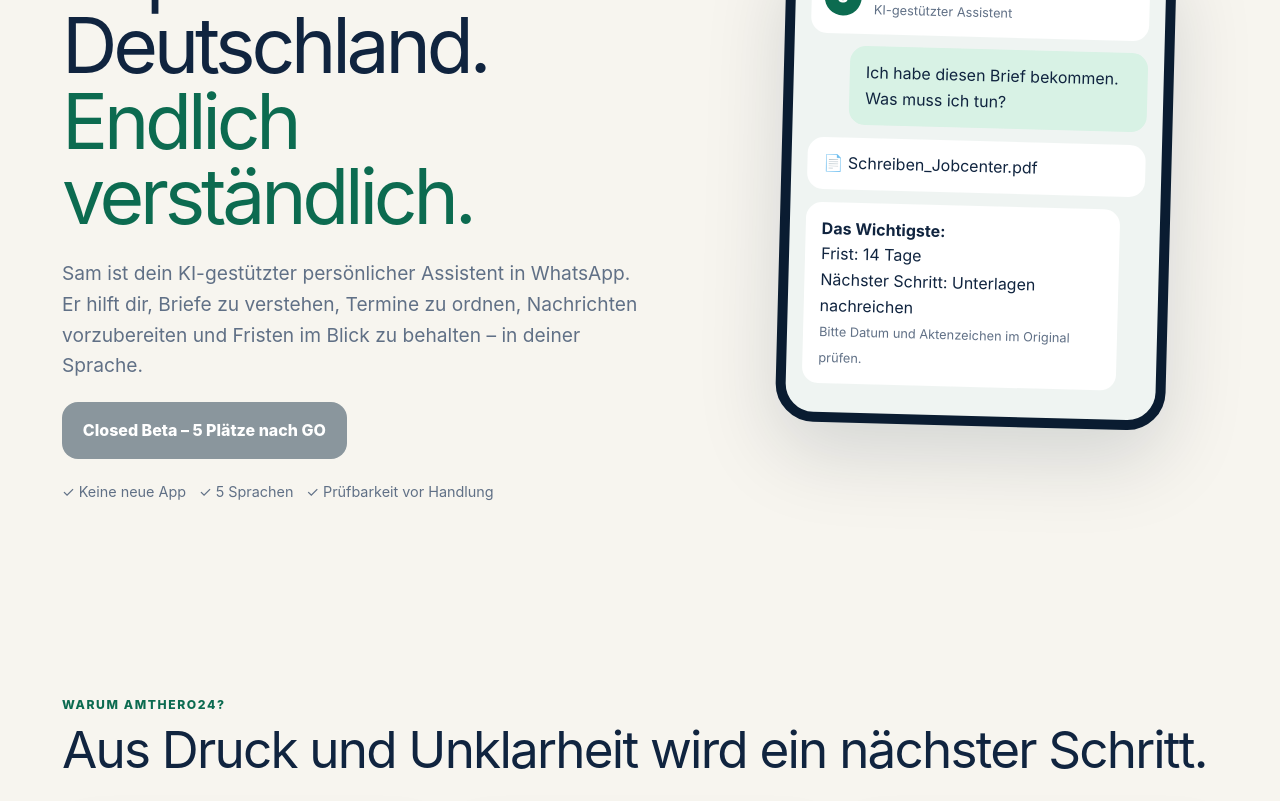
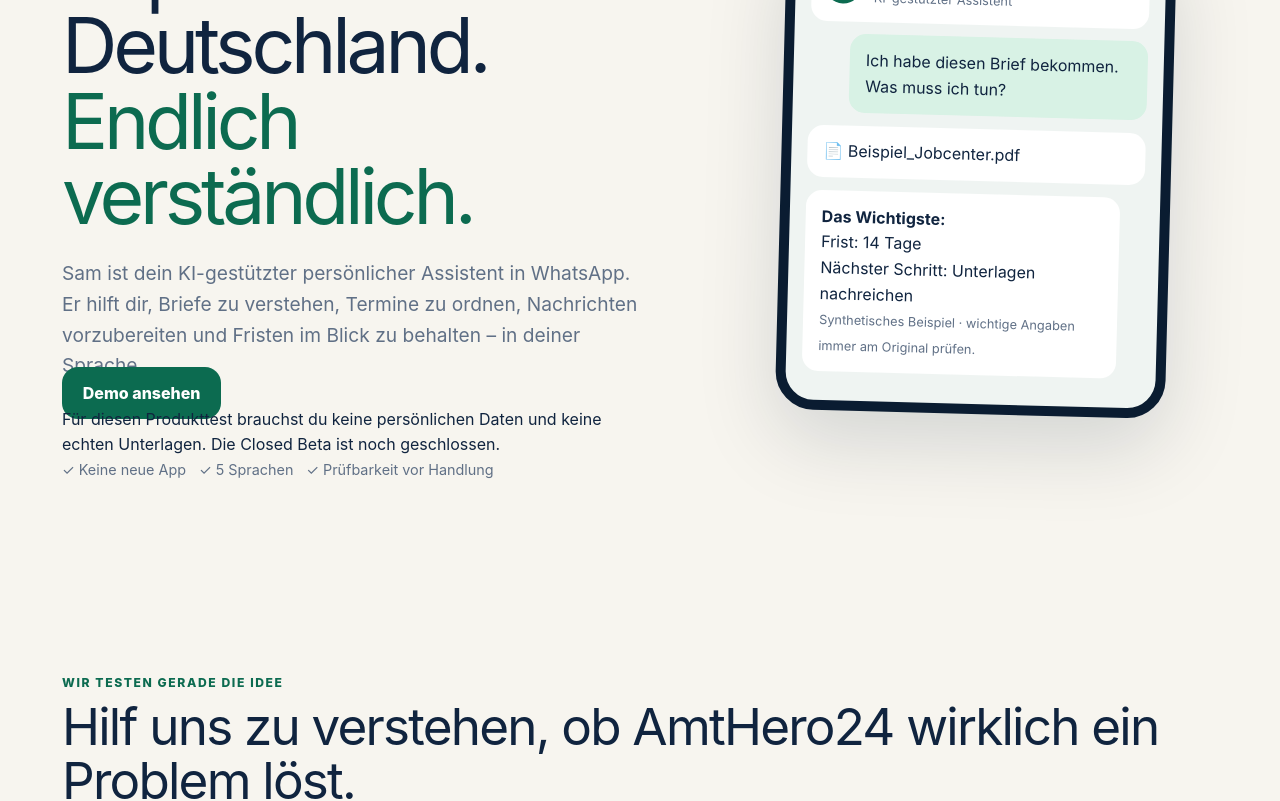
Before and after one commit to amthero24-maker/amthero24-project, a Next.js app in the folder website/: page / in a window 1280 px wide. Shown: the part 320-1121 px from the top of the page. Built offline with nearby package versions, Linux system fonts and the light colour scheme; no server answers.

Commit message:
feat: add research-only pre-Gewerbe validation mode

```diff
--- a/website/app/page.tsx
+++ b/website/app/page.tsx
@@ -31,13 +31,15 @@
   return <>
     <header className="nav"><a className="brand" href="#top"><b>A24</b> AmtHero24</a><nav><a href="#how">So funktioniert&apos;s</a><a href="#tools">Werkzeuge</a><a href="#trust">Sicherheit</a><a href="#faq">FAQ</a></nav></header>
     <main id="main">
-      <section className="hero" id="top"><div className="heroCopy"><span className="pill">Closed Beta · Zugang noch geschlossen</span><p className="eyebrow">Der Alltagsheld für Deutschland</p><h1>Papierkram in Deutschland.<br/><em>Endlich verständlich.</em></h1><p className="lead">Sam ist dein KI-gestützter persönlicher Assistent in WhatsApp. Er hilft dir, Briefe zu verstehen, Termine zu ordnen, Nachrichten vorzubereiten und Fristen im Blick zu behalten – in deiner Sprache.</p><button className="cta" disabled={!betaEnabled}>{betaEnabled ? "Closed Beta beitreten" : "Closed Beta – 5 Plätze nach GO"}</button><div className="chips"><span>✓ Keine neue App</span><span>✓ 5 Sprachen</span><span>✓ Prüfbarkeit vor Handlung</span></div></div><div className="phone"><div className="phoneHead"><span className="avatar">S</span><div><strong>Sam von AmtHero24</strong><small>KI-gestützter Assistent</small></div></div><div className="bubble user">Ich habe diesen Brief bekommen. Was muss ich tun?</div><div className="doc">📄 Schreiben_Jobcenter.pdf</div><div className="bubble sam"><b>Das Wichtigste:</b><br/>Frist: 14 Tage<br/>Nächster Schritt: Unterlagen nachreichen<br/><small>Bitte Datum und Aktenzeichen im Original prüfen.</small></div></div></section>
+      <section className="hero" id="top"><div className="heroCopy"><span className="pill">Privater Produkttest · Noch kein öffentlicher Dienst</span><p className="eyebrow">Der Alltagsheld für Deutschland</p><h1>Papierkram in Deutschland.<br/><em>Endlich verständlich.</em></h1><p className="lead">Sam ist dein KI-gestützter persönlicher Assistent in WhatsApp. Er hilft dir, Briefe zu verstehen, Termine zu ordnen, Nachrichten vorzubereiten und Fristen im Blick zu behalten – in deiner Sprache.</p>{betaEnabled ? <button className="cta">Closed Beta beitreten</button> : <a className="cta" href="#tools">Demo ansehen</a>}<p className="researchNote">Für diesen Produkttest brauchst du keine persönlichen Daten und keine echten Unterlagen. Die Closed Beta ist noch geschlossen.</p><div className="chips"><span>✓ Keine neue App</span><span>✓ 5 Sprachen</span><span>✓ Prüfbarkeit vor Handlung</span></div></div><div className="phone"><div className="phoneHead"><span className="avatar">S</span><div><strong>Sam von AmtHero24</strong><small>KI-gestützter Assistent</small></div></div><div className="bubble user">Ich habe diesen Brief bekommen. Was muss ich tun?</div><div className="doc">📄 Beispiel_Jobcenter.pdf</div><div className="bubble sam"><b>Das Wichtigste:</b><br/>Frist: 14 Tage<br/>Nächster Schritt: Unterlagen nachreichen<br/><small>Synthetisches Beispiel · wichtige Angaben immer am Original prüfen.</small></div></div></section>
+
+      <section className="section validation"><p className="eyebrow">Wir testen gerade die Idee</p><h2>Hilf uns zu verstehen, ob AmtHero24 wirklich ein Problem löst.</h2><div className="grid3"><article><b>01</b><h3>Demo anschauen</h3><p>Schau dir die Seite und die kurzen Beispieldemos an. Es werden keine echten Fälle bearbeitet.</p></article><article><b>02</b><h3>Ehrlich sagen, was fehlt</h3><p>Was verstehst du sofort? Was wirkt unklar? Welche Alltagssituation wäre für dich am wichtigsten?</p></article><article><b>03</b><h3>Keine Anmeldung nötig</h3><p>Dieser Test ist reine Produktforschung. Keine Zahlung, kein Vertrag, keine Beta-Aufnahme und keine Dokumentenübermittlung.</p></article></div></section>
 
       <section className="section"><p className="eyebrow">Warum AmtHero24?</p><h2>Aus Druck und Unklarheit wird ein nächster Schritt.</h2><div className="grid3"><article><b>01</b><h3>„Ich verstehe den Brief nicht.“</h3><p>Behördensprache, Verträge und Fristen werden in Alltagssprache erklärt.</p></article><article><b>02</b><h3>„Ich verliere den Überblick.“</h3><p>Termin, Ort, Unterlagen und Erinnerung werden logisch zusammengeführt.</p></article><article><b>03</b><h3>„Wie antworte ich richtig?“</h3><p>Sam erstellt einen strukturierten Entwurf, den du vor dem Senden prüfst.</p></article></div></section>
 
       <section className="section dark" id="how"><p className="eyebrow">Drei Schritte</p><h2>Einfach schreiben wie in einem normalen Chat.</h2><div className="grid3"><article><span className="step">1</span><h3>Sende, was dich beschäftigt</h3><p>Text, Foto, PDF, Word-Datei oder Sprachnachricht.</p></article><article><span className="step">2</span><h3>Sam versteht und sortiert</h3><p>Fakten, Fristen, offene Punkte und Unsicherheiten werden klar getrennt.</p></article><article><span className="step">3</span><h3>Du gehst den nächsten Schritt</h3><p>Erklärung, Entwurf, Aufgabe oder Erinnerung – unter deiner Kontrolle.</p></article></div></section>
 
-      <section className="section" id="tools"><p className="eyebrow">Sechs Werkzeuge, ein Assistent</p><h2>Für die häufigsten Alltagssituationen in Deutschland.</h2><div className="toolGrid">{tools.map((tool)=><article className="tool" key={tool.name}><span className="toolIcon">{tool.icon}</span><h3>{tool.name}</h3><p>{tool.text}</p><div className="demoVideoWrap"><video className="demoVideo" src={tool.video} autoPlay muted loop playsInline preload="metadata" aria-label={`${tool.name} – 15-Sekunden-Demo`} /><small>15-Sekunden-Demo · lokal gehostet · trackingfrei</small></div></article>)}</div></section>
+      <section className="section" id="tools"><p className="eyebrow">Sechs Werkzeuge, ein Assistent</p><h2>Für die häufigsten Alltagssituationen in Deutschland.</h2><div className="toolGrid">{tools.map((tool)=><article className="tool" key={tool.name}><span className="toolIcon">{tool.icon}</span><h3>{tool.name}</h3><p>{tool.text}</p><div className="demoVideoWrap"><video className="demoVideo" src={tool.video} autoPlay muted loop playsInline preload="metadata" aria-label={`${tool.name} – 15-Sekunden-Demo`} /><small>15-Sekunden-Demo · lokal gehostet · trackingfrei · synthetische Inhalte</small></div></article>)}</div></section>
 
       <section className="section before"><div><p className="eyebrow">Vorher</p><h2>„Was bedeutet das alles?“</h2><p>Ein langer Brief, eine Frist, ein Aktenzeichen – und keine klare Reihenfolge.</p></div><div className="arrow">→</div><div><p className="eyebrow">Mit Sam</p><h2>„Das sind die drei Dinge, die zählen.“</h2><p>Frist, benötigte Unterlagen und ein klarer nächster Schritt. Wichtige Angaben bleiben prüfbar.</p></div></section>
 
```
